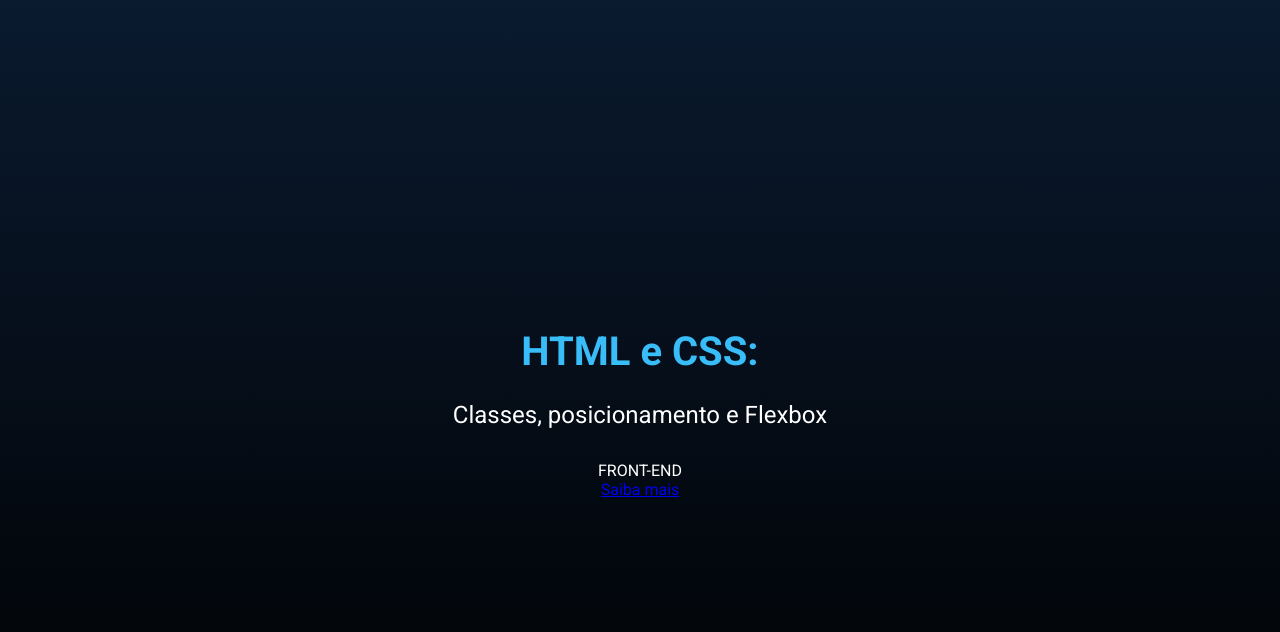
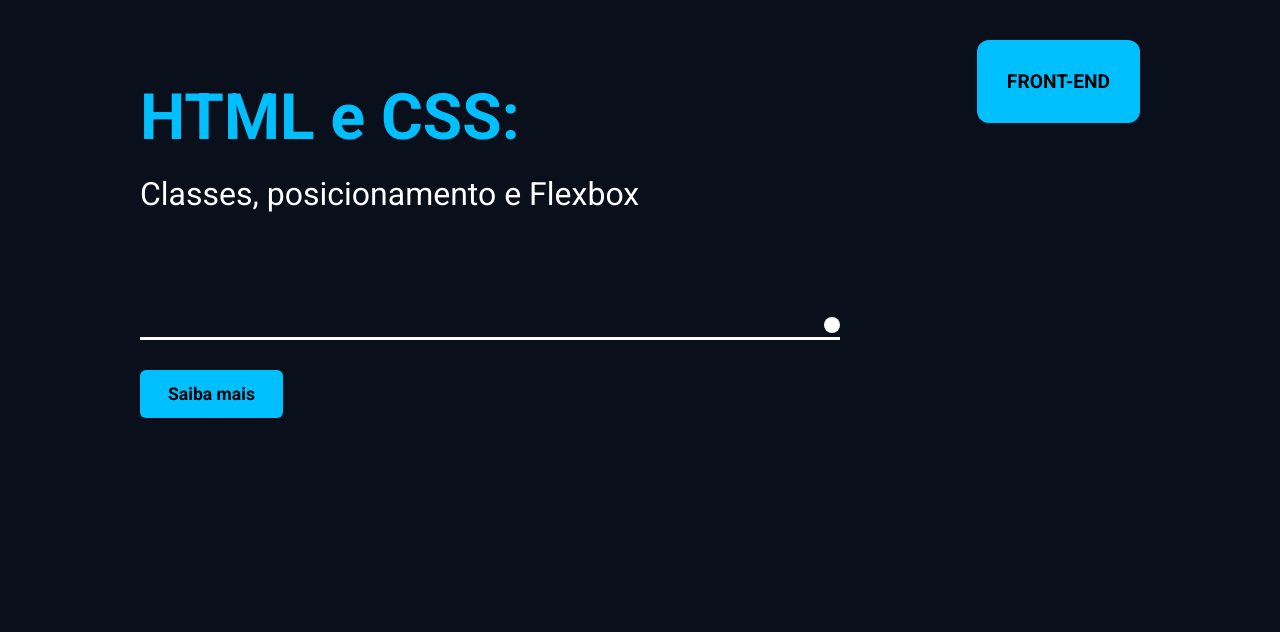
Before and after one commit to Lfdomenico/Atividade11, a plain HTML site: page index.html in a window 1280 px wide. Drawn offline with Linux system fonts and the light colour scheme.

Commit message:
Update style.css

```diff
--- a/style.css
+++ b/style.css
@@ -1,104 +1,83 @@
 body {
   margin: 0;
   font-family: 'Roboto', sans-serif;
-    background: linear-gradient(to bottom, #0a1a2f, #000);
-    color: #fff;
-    display: flex;
-    justify-content: center;
-    align-items: center;
-    height: 100vh;
-    text-align: center;
+  background-color: #0a0f1c;
+  color: #ffffff;
 }
 
 .container {
-    max-width: 800px;
-    padding: 2rem;
+  max-width: 1000px;
+  margin: 0 auto;
+  padding: 80px 40px;
+  text-align: left;
   position: relative;
 }
 
-  .decor {
-    height: 4px;
-    width: 80px;
-    background: repeating-linear-gradient(
-      to right,
-      #38bdf8,
-      #38bdf8 2px,
-      transparent 2px,
-      transparent 6px
-    );
-    margin: 0 auto 20px;
-  }
-
 h1 {
-    font-size: 2.5rem;
-    color: #38bdf8;
+  font-size: 4rem;
+  margin: 0;
+  color: #00bfff;
 }
 
 h1 span {
+  color: #ffffff;
   font-weight: 700;
 }
 
 p {
-    font-size: 1.5rem;
-    margin: 1rem 0 2rem;
+  font-size: 2rem;
+  margin-top: 20px;
 }
 
-  .icon {
+.icone {
   position: absolute;
-    top: 0;
-    right: 0;
-    background-color: #38bdf8;
-    padding: 1rem;
-    border-radius: 8px;
+  top: 40px;
+  right: 40px;
+  background-color: #00bfff;
+  padding: 30px;
+  border-radius: 12px;
 }
 
-  .icon::before {
-    content: "*";
-    font-size: 2rem;
+.icone-label {
+  display: block;
+  font-size: 1.2rem;
+  font-weight: bold;
   color: #000;
 }
 
-  .icon-label {
-    display: block;
-    font-size: 0.8rem;
-    color: #000;
-    margin-top: 0.5rem;
+.linha {
+  margin-top: 100px;
+  border-bottom: 3px solid #ffffff;
+  width: 70%;
+  height: 24px;
+  position: relative;
 }
 
-  .line {
-    height: 2px;
-    background-color: #fff;
-    width: 70%;
-    margin: 2rem auto 0;
-    position: relative;
-    border-radius: 10px;
-  }
-
-  .line::after {
+.linha::after {
   content: '';
-    width: 10px;
-    height: 10px;
-    background-color: #fff;
-    border-radius: 50%;
   position: absolute;
   right: 0;
   top: 50%;
   transform: translateY(-50%);
+  width: 16px;
+  height: 16px;
+  background-color: #ffffff;
+  border-radius: 50%;
 }
 
-
-  .link-btn {
+.link {
   display: inline-block;
-    margin-top: 2rem;
-    padding: 0.75rem 1.5rem;
-    background-color: #38bdf8;
+  margin-top: 30px;
+  padding: 14px 28px;
+  background-color: #00bfff;
   color: #000;
   text-decoration: none;
   font-weight: bold;
-    border-radius: 8px;
-    transition: background-color 0.3s ease;
+  font-size: 1.1rem;
+  border-radius: 6px;
+  transition: background 0.3s ease;
 }
 
-  .link-btn:hover {
-    background-color: #0ea5e9;
+.link:hover {
+  background-color: #00a0cc;
 }
```
Lines whose indentation alone changed are shown as unchanged.
